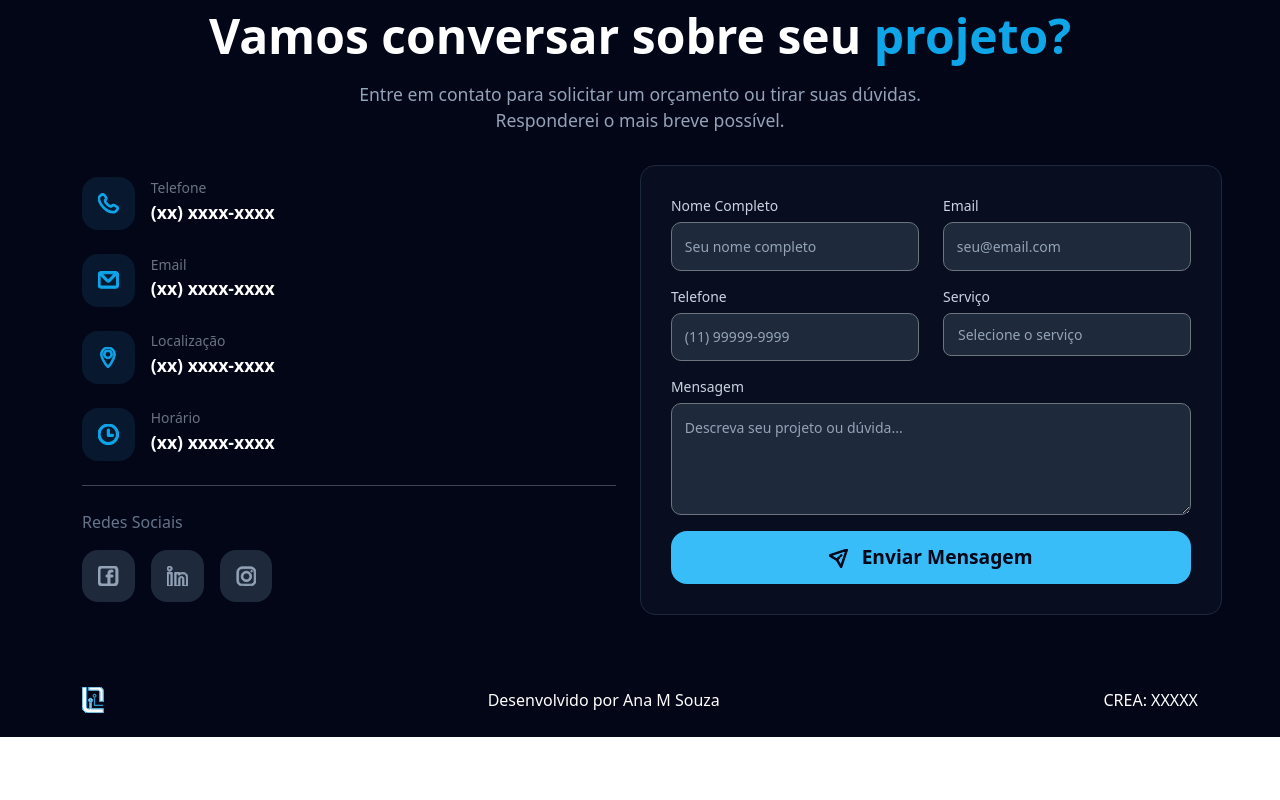
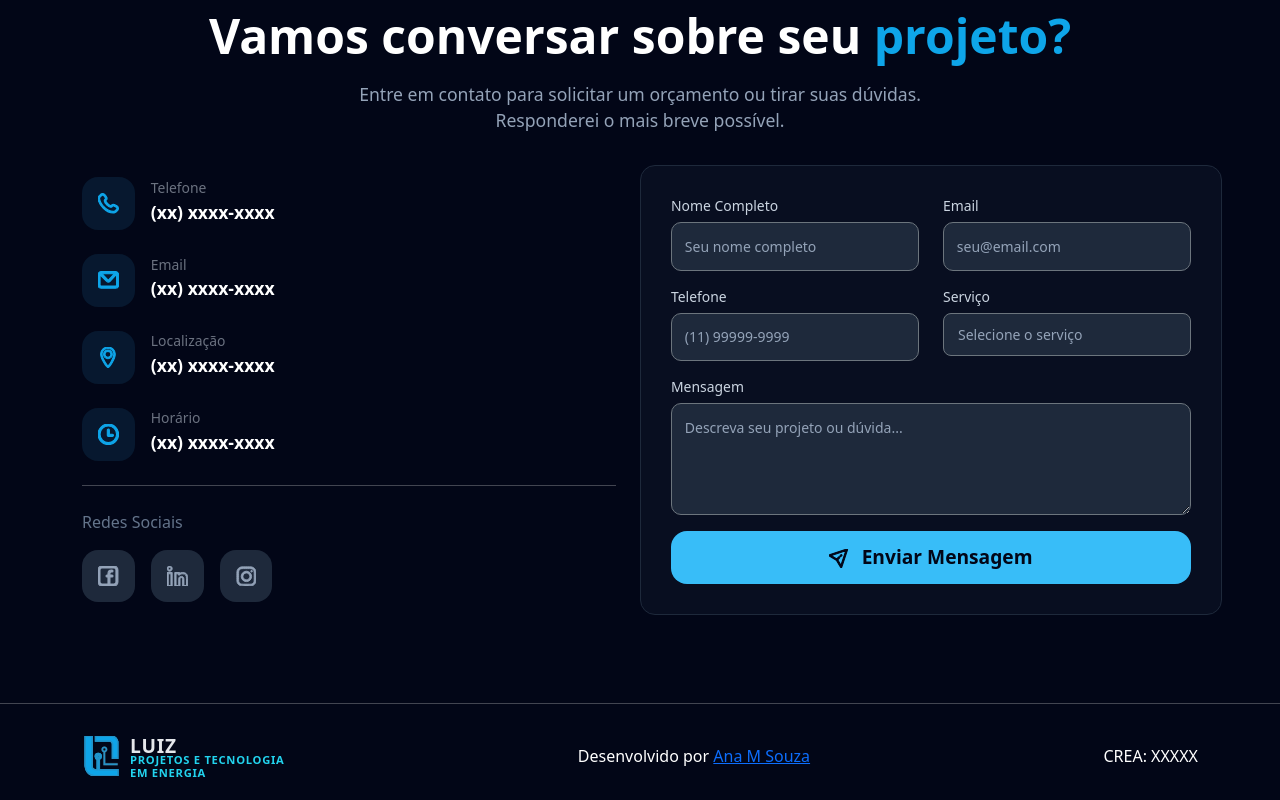
Before and after one commit to soouzaana/Luiz-LandingPage, a Vue app: page / in a window 1280 px wide. Shown: the part 4265-5065 px from the top of the page. Before the commit the page ends 5002 px from the top, so only its background shows below. Built offline with nearby package versions, Linux system fonts and the light colour scheme; the HTML template or start-up script is replaced by a standard one.

Commit message:
Refactor header and footer layout; improve button formatting and add logo details

```diff
--- a/src/App.vue
+++ b/src/App.vue
@@ -1,6 +1,6 @@
 <template>
   <div class="app min-vh-100 d-flex flex-column">
-    <!-- HEADER (SEM ALTERAR CORES/TAMANHO) -->
+    <!-- HEADER -->
     <header class="navbar navbar-expand-lg navbar-dark header p-3 px-lg-5">
       <div class="container-fluid">
         <div class="d-flex align-items-center gap-3">
@@ -538,7 +538,9 @@
               ></textarea>
             </div>
 
-            <button type="submit" class="btn-submit"><Airplane/> Enviar Mensagem</button>
+            <button type="submit" class="btn-submit">
+              <Airplane /> Enviar Mensagem
+            </button>
           </form>
         </div>
       </div>
@@ -547,9 +549,21 @@
 
   <!-- FOOTER -->
   <footer class="footer py-4">
-    <div class="container d-flex justify-content-between align-items-center">
-      <Logo />
-      <span>Desenvolvido por Ana M Souza</span>
+    <hr />
+    <div
+      class="container d-flex justify-content-between align-items-center pt-3"
+    >
+      <div class="d-flex gap-2">
+        <div class="logo-icon">
+          <Logo />
+        </div>
+        <div class="logo pt-1">
+          <span>LUIZ</span><br />
+          <span class="size-min">PROJETOS E TECNOLOGIA</span><br />
+          <span class="size-min">EM ENERGIA</span>
+        </div>
+      </div>
+      <span>Desenvolvido por <a href="#">Ana M Souza</a></span>
       <span>CREA: XXXXX</span>
     </div>
   </footer>
```
